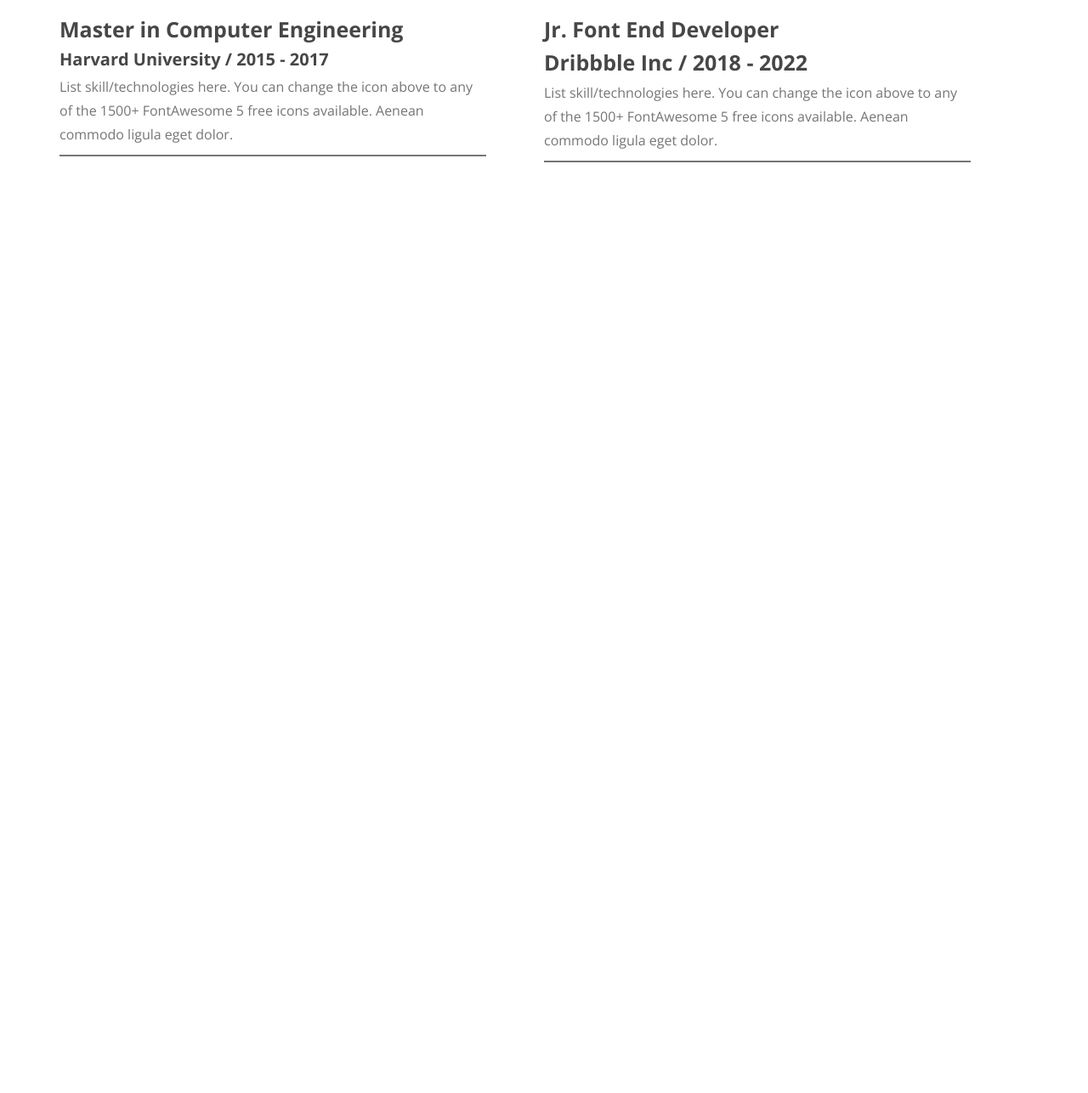
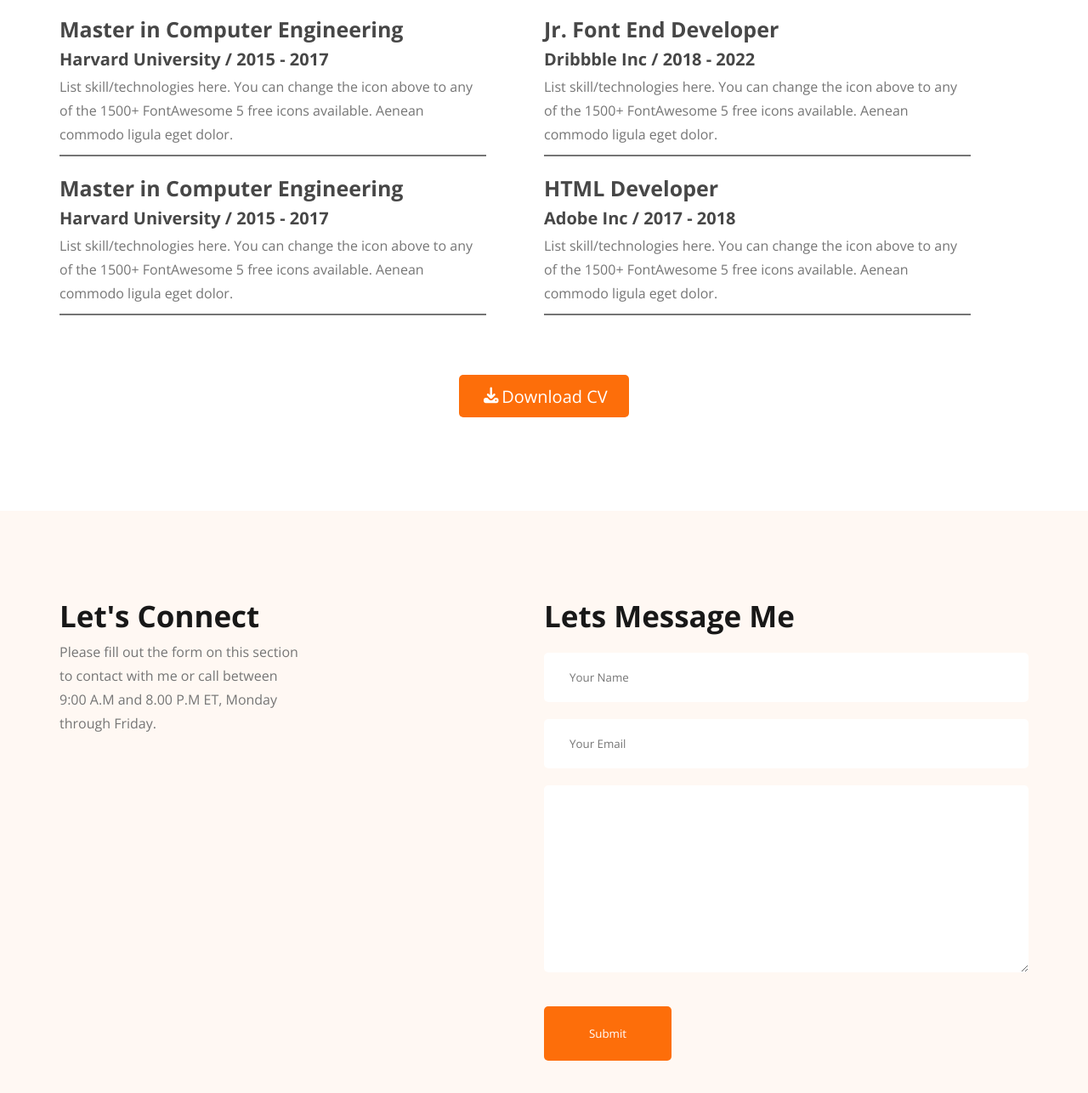
Before and after one commit to paulprithvi97/figmacopy1, a plain HTML site: page index.html in a window 1280 px wide. Shown: the part 3055-4341 px from the top of the page at 85% size. Before the commit the page ends 3366 px from the top, so only its background shows below. Drawn offline with nearby package versions, Linux system fonts and the light colour scheme.

Commit message:
Final & Complete

```diff
--- a/css/style.css
+++ b/css/style.css
@@ -37,9 +37,9 @@ a {
   padding: 10px 20px;
   background-color: tomato;
   border-radius: 5px;
-  color:#fff;
+  color: #fff;
   margin-top: -6px;
-  box-shadow: 0px 0px 10px #625959;;
+  box-shadow: 0px 0px 10px #625959;
 }
 .menu ul li a {
   padding: 0 35px;
@@ -275,12 +275,12 @@ p {
   margin-bottom: 40px;
   color: #474747;
 }
-.resumeItems h3{
+.resumeItems h3 {
   font-size: 25px;
   color: #474747;
   margin-bottom: 5px;
 }
-.resumeItems h4{
+.resumeItems h4 {
   font-size: 20px;
   color: #474747;
   margin-bottom: 5px;
@@ -324,7 +324,7 @@ p {
   margin-bottom: 100px;
 }
 
-.resumeLeft1 h3{
+.resumeLeft1 h3 {
   font-size: 25px;
   margin-bottom: 5px;
   color: #474747;
@@ -349,3 +349,120 @@ p {
   margin-bottom: 5px;
   color: #474747;
 }
+.resumeLeft2 h3 {
+  font-size: 25px;
+  margin-bottom: 5px;
+  color: #474747;
+}
+.resumeLeft2 h4 {
+  font-size: 20px;
+  margin-bottom: 5px;
+  color: #474747;
+}
+.resumeLeft2 p {
+  font-size: 16px;
+  color: #757575;
+  line-height: 28px;
+  margin-bottom: 20px;
+  width: 88%;
+  padding-bottom: 10px;
+  border-bottom: #757575 2px solid;
+}
+.resumeRight2 h4 {
+  font-size: 20px;
+  color: #474747;
+  margin-bottom: 5px;
+}
+.resumeRight1 h3 {
+  font-size: 25px;
+  margin-bottom: 5px;
+  color: #474747;
+}
+.resumeRight2 h3 {
+  font-size: 25px;
+  color: #474747;
+  margin-bottom: 5px;
+}
+.resumeRight2 h5 {
+  font-size: 20px;
+  margin-bottom: 5px;
+  color: #474747;
+}
+.resumeRight2 p {
+  font-size: 16px;
+  color: #757575;
+  line-height: 28px;
+  margin-bottom: 20px;
+  width: 88%;
+  /* padding-bottom: 10px; */
+  border-bottom: #757575 2px solid;
+}
+.resumeRight1 h4 {
+  font-size: 20px;
+  color: #474747;
+  margin-bottom: 5px;
+}
+.cvBtn a {
+  display: flex;
+  justify-content: center;
+  align-items: center;
+  width: 200px;
+  height: 50px;
+  background-color: #fd6e0a;
+  border-radius: 5px;
+  margin: 0 auto;
+  margin-top: -50px;
+  margin-bottom: 110px;
+  color: #fff;
+}
+#footer {
+  width: 100%;
+  padding: 100px 0;
+  background-color: #fff8f3;
+}
+.footerLeft {
+  width: 50% !important;
+}
+.footerRight {
+  width: 50% !important;
+}
+.footerLeft h3 {
+  font-size: 35px;
+  color: #181818;
+  margin-bottom: 5px;
+  /* width: 60%;  */
+}
+.footerLeft p {
+  font-size: 16px;
+  color: #757575;
+  line-height: 28px;
+  margin-bottom: 20px;
+  width: 50% !important;
+}
+.footerRight h3 {
+  font-size: 35px;
+  color: #181818;
+  margin-bottom: 5px;
+}
+.flex {
+  display: flex;
+  justify-content: space-between;
+}
+.myInput {
+  display: block;
+  padding: 20px 30px;
+  background-color: white;
+  margin: 20px 0;
+  width: 100%;
+  border: transparent;
+  border-radius: 5px;
+}
+.footerRight form button {
+  width: 150px;
+  height: 64px;
+  background-color: #fd6e0a;
+  border-radius: 5px;
+  color: #fff;
+  border: transparent;
+  margin-top: 20px;
+}
--- a/index.html
+++ b/index.html
@@ -159,6 +159,15 @@
                 commodo ligula eget dolor.
               </p>
             </div>
+            <div class="resumeLeft2">
+              <h3>Master in Computer Engineering</h3>
+              <h4>Harvard University / 2015 - 2017</h4>
+              <p>
+                List skill/technologies here. You can change the icon above to
+                any of the 1500+ FontAwesome 5 free icons available. Aenean
+                commodo ligula eget dolor.
+              </p>
+            </div>
           </div>
           <div class="resumeRight">
             <h3>My Experience</h3>
@@ -178,10 +187,50 @@
                 commodo ligula eget dolor.
               </p>
             </div>
+            <div class="resumeRight2">
+              <h3>HTML Developer</h3>
+              <h4>Adobe Inc / 2017 - 2018</h4>
+              <p>
+                List skill/technologies here. You can change the icon above to
+                any of the 1500+ FontAwesome 5 free icons available. Aenean
+                commodo ligula eget dolor.
+              </p>
+            </div>
+          </div>
+        </div>
+        <div class="cvBtn">
+          <a href="#"><i class="fa-solid fa-download"></i>Download CV</a>
+        </div>
+      </div>
+    </section>
+    <!-- Resume Ends  -->
+    <section id="footer">
+      <div class="container">
+        <div class="flex">
+          <div class="footerLeft">
+            <h3>Let's Connect</h3>
+            <p>
+              Please fill out the form on this section to contact with me or
+              call between 9:00 A.M and 8.00 P.M ET, Monday through Friday.
+            </p>
+          </div>
+          <div class="footerRight">
+            <h3>Lets Message Me</h3>
+            <form action="">
+              <input type="text" class="myInput" placeholder="Your Name" />
+              <input type="email" class="myInput" placeholder="Your Email" />
+              <textarea
+                rows="10"
+                cols="20"
+                class="myInput"
+                placeholder="Your Message"
+              >
+              </textarea>
+              <button>Submit</button>
+            </form>
           </div>
         </div>
       </div>
     </section>
-    <!-- Resume Ends  -->
   </body>
 </html>
```
Also changed, not shown: 1 other file.
